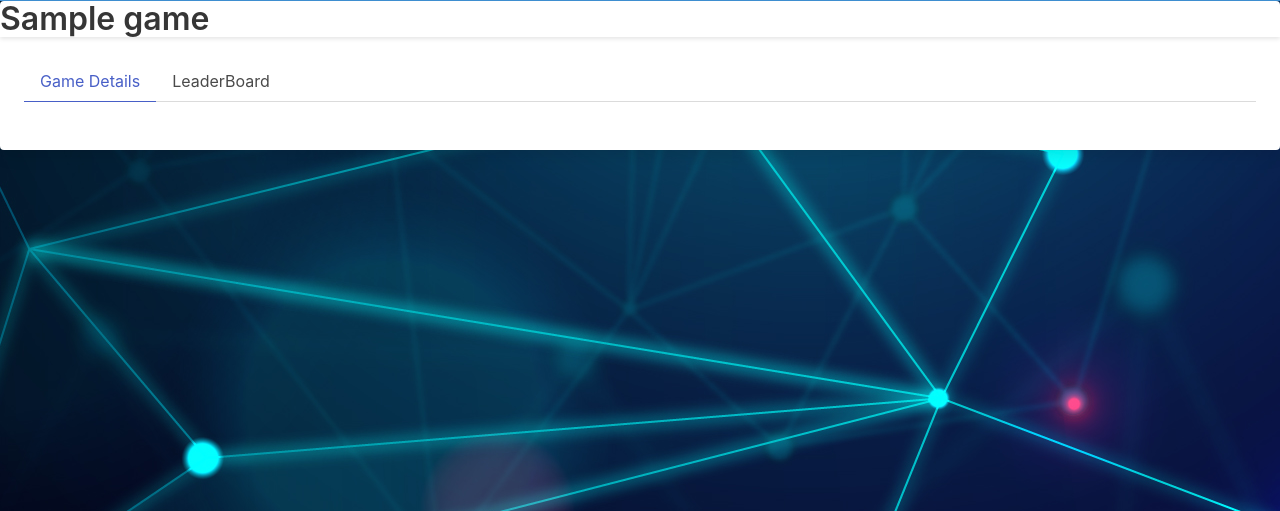
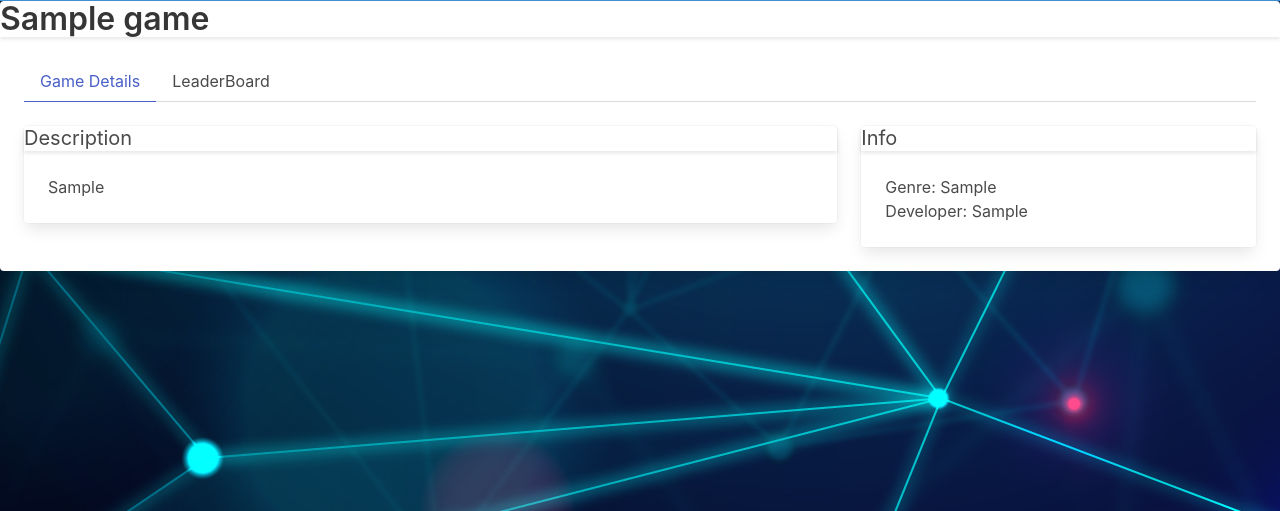
Before and after one commit to ArmadaDev25/DGameSite, a Django app: page /games/1/ in a window 1280 px wide. Shown: the part 59-570 px from the top of the page. Run offline with Django 4.2, Linux system fonts and the light colour scheme; tables that the repository leaves empty hold one stand-in row (values such as "Sample post").

Commit message:
Continued work on the game details page

```diff
--- a/gamesite_project/GS_Frontend/templates/game_pages/game_details.html
+++ b/gamesite_project/GS_Frontend/templates/game_pages/game_details.html
@@ -15,6 +15,37 @@
             </ul>
         </div>
         <div class="content">
+            <div class="columns">
+                <div class="column is-two-thirds">
+                    <div class="card">
+                        <header class="card-header">
+                            <p class="subtitle"> Description </p>
+                        </header>
+                        <div class="card-content">
+                            <p>{{game.long_des}}</p>
+                        </div>
+                    </div>
+                </div>
+                <div class="column">
+                    <div class="card">
+                        <header class="card-header">
+                            <p class="subtitle">
+                                Info
+                            </p>
+                        </header>
+                        <div class="card-content">
+                            <p>
+                                Genre: {{game.genre}} <br>
+                                Developer: {{game.developer}}
+
+                            </p>
+
+                        </div>
+                    </div>
+                </div>
+
+            </div>
+
 
         </div>
     </div>
--- a/gamesite_project/GS_Frontend/templates/home.html
+++ b/gamesite_project/GS_Frontend/templates/home.html
@@ -4,4 +4,10 @@
 {% block content %}
 {%load static%}
 
+<div class="card">
+    <header class="card-header">
+        Featured Games
+    </header>
+</div>
+
 {% endblock %}
```
